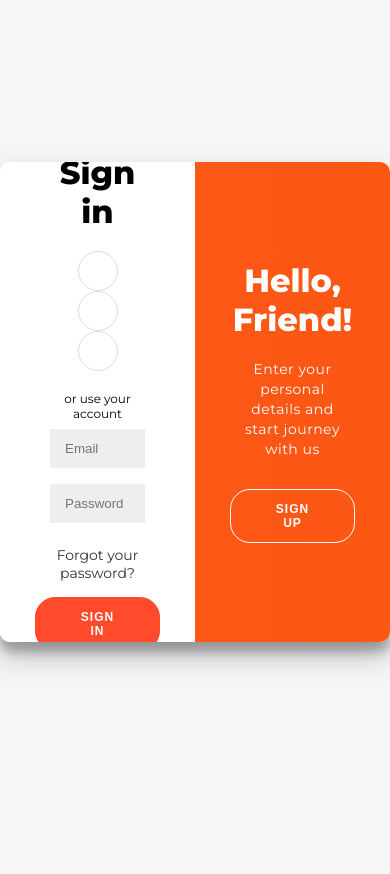
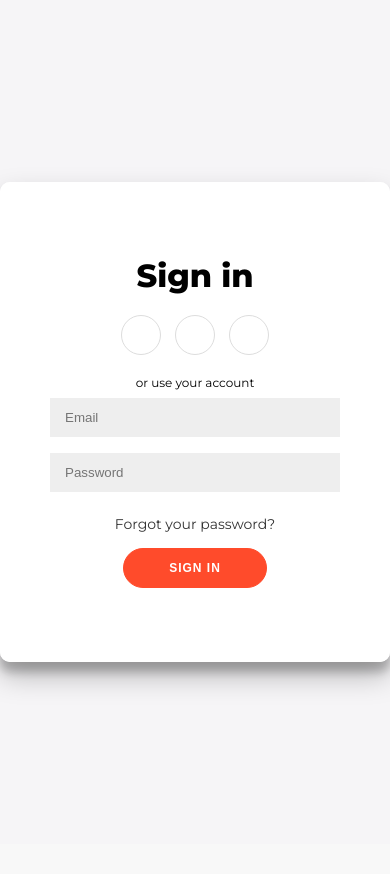
Before and after one commit to Gokulkrishnajayan/SweetStream, a PHP site: page /login.html in a window 390 px wide. After the commit the page ends 690 px from the top, so only its background shows below. Run offline with PHP 8.4, Linux system fonts and the light colour scheme.

Commit message:
added responsiveness to the page

```diff
--- a/css/login.css
+++ b/css/login.css
@@ -1,4 +1,3 @@
-
 @import url('https://fonts.googleapis.com/css?family=Montserrat:400,800');
 
 * {
@@ -13,7 +12,7 @@ body {
     flex-direction: column;
     font-family: 'Montserrat', sans-serif;
     height: 100vh;
-	margin: -20px 0 50px;
+    margin: 0;
 }
 
 h1 {
@@ -92,13 +91,14 @@ input {
 .container {
     background-color: #fff;
     border-radius: 10px;
-  	box-shadow: 0 14px 28px rgba(0,0,0,0.25),
-			0 10px 10px rgba(0,0,0,0.22);
+    box-shadow: 0 14px 28px rgba(0,0,0,0.25), 0 10px 10px rgba(0,0,0,0.22);
     position: relative;
     overflow: hidden;
-	width: 768px;
-	max-width: 100%;
+    width: 100%;
+    max-width: 768px;
     min-height: 480px;
+    display: flex;
+    flex-direction: row;
 }
 
 .form-container {
@@ -106,11 +106,11 @@ input {
     top: 0;
     height: 100%;
     transition: all 0.6s ease-in-out;
+    width: 50%;
 }
 
 .sign-in-container {
     left: 0;
-	width: 50%;
     z-index: 2;
 }
 
@@ -120,7 +120,6 @@ input {
 
 .sign-up-container {
     left: 0;
-	width: 50%;
     opacity: 0;
     z-index: 1;
 }
@@ -155,17 +154,12 @@ input {
     z-index: 100;
 }
 
-.container.right-panel-active .overlay-container{
+.container.right-panel-active .overlay-container {
     transform: translateX(-100%);
 }
 
 .overlay {
-	background: #FF416C;
-	background: -webkit-linear-gradient(to right,#fc5817, #fd5714);
-	background: linear-gradient(to right,#fc5817, #fd5714);
-	background-repeat: no-repeat;
-	background-size: cover;
-	background-position: 0 0;
+    background: linear-gradient(to right, #fc5817, #fd5714);
     color: #FFFFFF;
     position: relative;
     left: -100%;
@@ -250,3 +244,32 @@ footer a {
     color: #3c97bf;
     text-decoration: none;
 }
+
+/* Responsive Design */
+@media (max-width: 768px) {
+    .form-container {
+        width: 100%;
+    }
+
+    .container {
+        flex-direction: column;
+    }
+
+    .overlay-container {
+        width: 100%;
+        left: 0;
+    }
+
+    .overlay {
+        width: 100%;
+        left: -100%;
+    }
+
+    .container.right-panel-active .overlay {
+        transform: translateX(0);
+    }
+
+    .overlay-panel {
+        width: 100%;
+    }
+}
```
Lines whose indentation alone changed are shown as unchanged.
